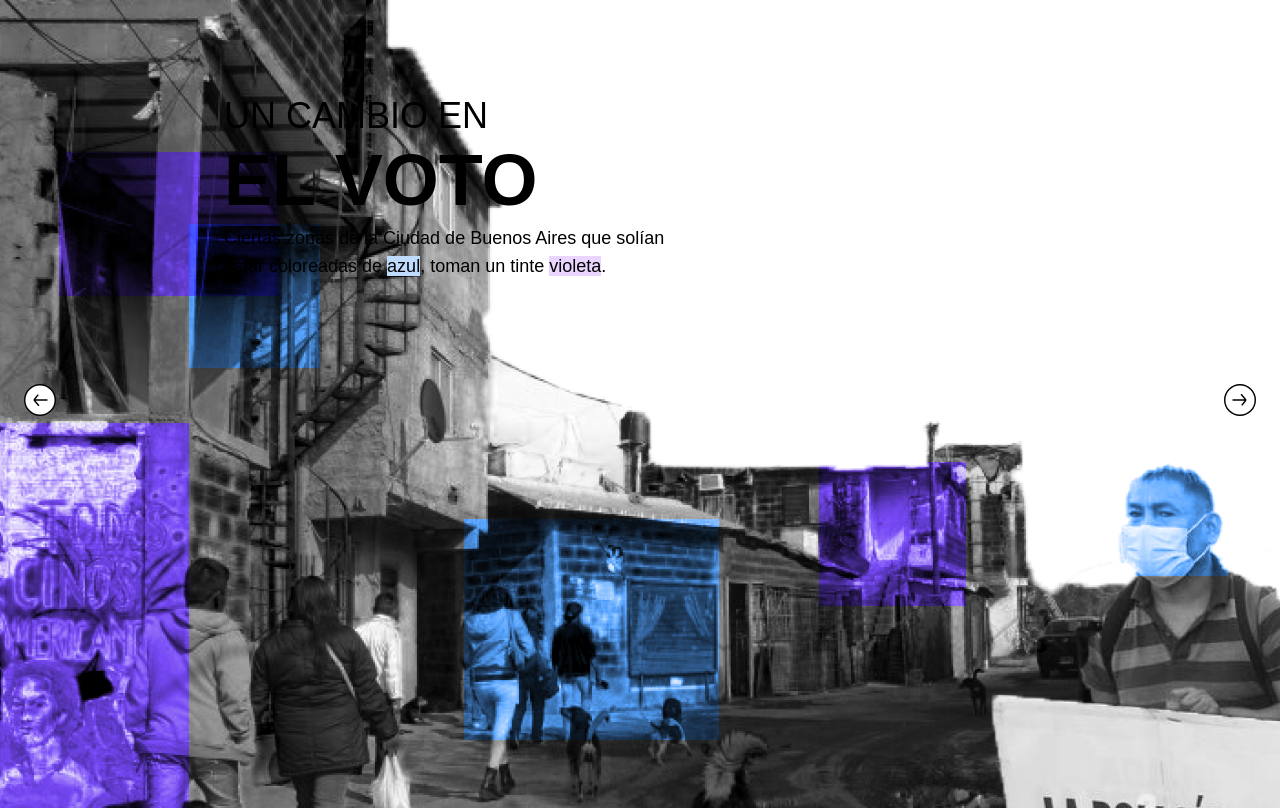
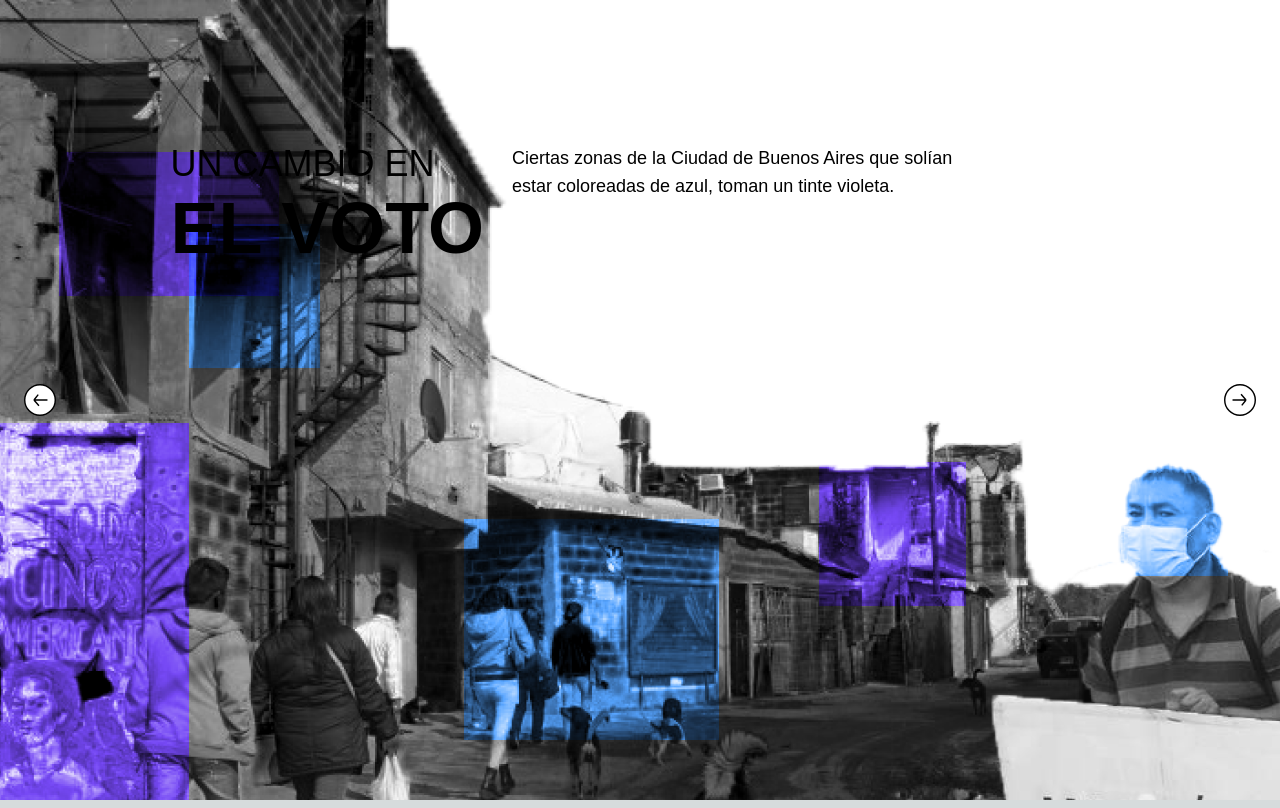
Before and after one commit to luzalbaposse/vd-elecciones-paso-2023, a Next.js app in the folder portenos-y-el-futuro-del-pais/: page /cambio-voto in a window 1280 px wide. Built offline with nearby package versions, Linux system fonts and the light colour scheme.

Commit message:
chagnes italic and that

```diff
--- a/portenos-y-el-futuro-del-pais/app/cambio-voto/page.tsx
+++ b/portenos-y-el-futuro-del-pais/app/cambio-voto/page.tsx
@@ -8,7 +8,7 @@ export default function Home() {
     <div className="absolute">
         <NavigationButtons prevUrl="/nueva-fuerza" nextUrl="/cambio-voto" />
     </div>
-    <div className="mr-96 mb-96 text-left">
+    <div className="flex space-x-7 mr-56 ml-auto mb-auto mt-12 text-left">
         <div className="text-left">
         <h1 className="text-black font-montserrat text-4xl font-normal mb-2">
           UN CAMBIO EN
@@ -18,7 +18,7 @@ export default function Home() {
         </h1>
         </div>
         <p className="text-black font-montserrat text-lg mb-12 max-w-md">
-        Ciertas zonas de la Ciudad de Buenos Aires que solían estar coloreadas de <span className="bg-blue-200">azul</span>, toman un tinte <span className="bg-purple-200">violeta</span>.</p>
+        Ciertas zonas de la Ciudad de Buenos Aires que solían estar coloreadas de azul, toman un tinte violeta.</p>
       </div>
 
   </main>
--- a/portenos-y-el-futuro-del-pais/app/nueva-fuerza/page.tsx
+++ b/portenos-y-el-futuro-del-pais/app/nueva-fuerza/page.tsx
@@ -17,7 +17,7 @@ export default function Home() {
         <p className="text-black font-montserrat text-lg italic mb-12">
           13/08/2023 - CABA
         </p>
-        <p className="text-black font-montserrat text-lg italic mb-12 max-w-md">
+        <p className="text-black font-montserrat text-lg mb-12 max-w-md">
           Se celebraron las PASO a lo largo y ancho de todo el país. Se vivió un fenómeno extraño: apareció una tercera fuerza. Si bien en CABA, la tendencia hacia JxC fue marcada, La Libertad Avanza comenzó a tomar relevancia.
         </p>
       </div>
```
